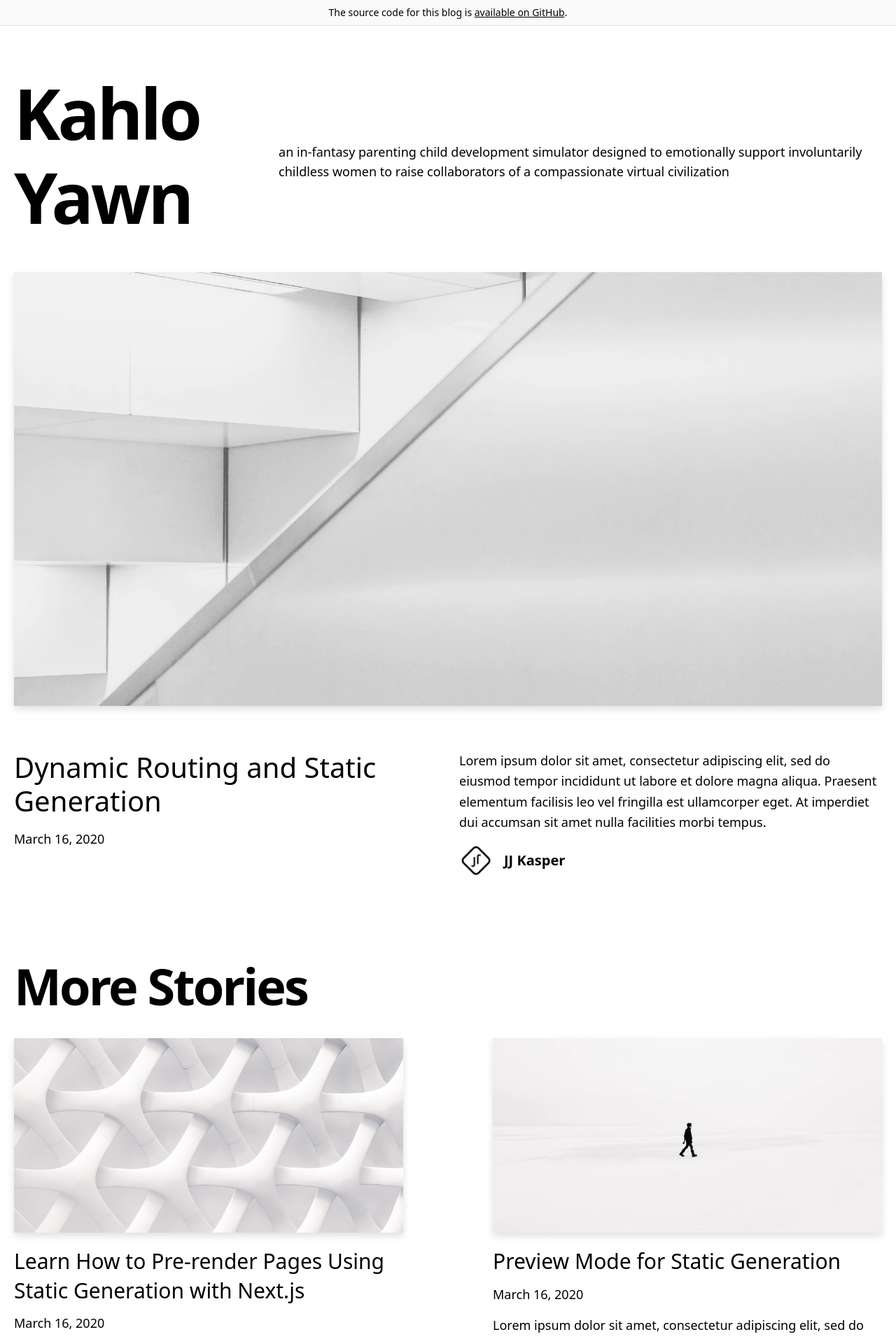
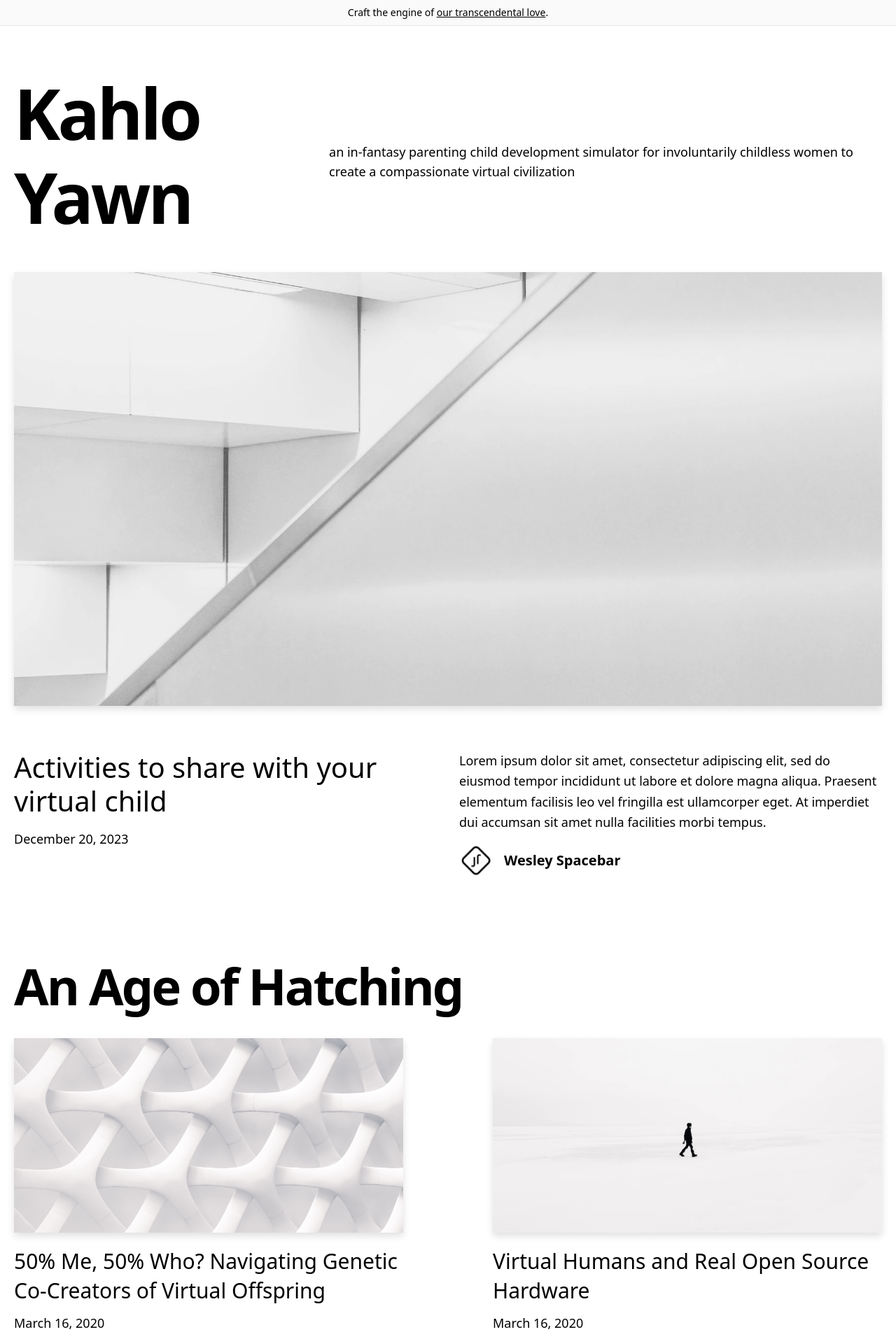
Before and after one commit to Wesxdz/kahlo-yawn, a Next.js app: page / in a window 1280 px wide. Shown: the top 1914 px of the page at 70% size. Built offline with nearby package versions, Linux system fonts and the light colour scheme.

Commit message:
Update bog posts

```diff
--- a/_posts/dynamic-routing.md
+++ b/_posts/dynamic-routing.md
@@ -1,13 +1,13 @@
 ---
-title: 'Dynamic Routing and Static Generation'
+title: 'Activities to share with your virtual child'
 excerpt: 'Lorem ipsum dolor sit amet, consectetur adipiscing elit, sed do eiusmod tempor incididunt ut labore et dolore magna aliqua. Praesent elementum facilisis leo vel fringilla est ullamcorper eget. At imperdiet dui accumsan sit amet nulla facilities morbi tempus.'
 coverImage: '/assets/blog/dynamic-routing/cover.jpg'
-date: '2020-03-16T05:35:07.322Z'
+date: '2023-12-20T05:35:07.322Z'
 author:
-  name: JJ Kasper
+  name: Wesley Spacebar
   picture: '/assets/blog/authors/jj.jpeg'
 ogImage:
-  url: '/assets/blog/dynamic-routing/cover.jpg'
+  url: '/assets/blog/dynamic-routing/girl.jpeg'
 ---
 
 Lorem ipsum dolor sit amet, consectetur adipiscing elit, sed do eiusmod tempor incididunt ut labore et dolore magna aliqua. Praesent elementum facilisis leo vel fringilla est ullamcorper eget. At imperdiet dui accumsan sit amet nulla facilities morbi tempus. Praesent elementum facilisis leo vel fringilla. Congue mauris rhoncus aenean vel. Egestas sed tempus urna et pharetra pharetra massa massa ultricies.
--- a/_posts/hello-world.md
+++ b/_posts/hello-world.md
@@ -1,5 +1,5 @@
 ---
-title: 'Learn How to Pre-render Pages Using Static Generation with Next.js'
+title: '50% Me, 50% Who? Navigating Genetic Co-Creators of Virtual Offspring'
 excerpt: 'Lorem ipsum dolor sit amet, consectetur adipiscing elit, sed do eiusmod tempor incididunt ut labore et dolore magna aliqua. Praesent elementum facilisis leo vel fringilla est ullamcorper eget. At imperdiet dui accumsan sit amet nulla facilities morbi tempus.'
 coverImage: '/assets/blog/hello-world/cover.jpg'
 date: '2020-03-16T05:35:07.322Z'
--- a/_posts/preview.md
+++ b/_posts/preview.md
@@ -1,5 +1,5 @@
 ---
-title: 'Preview Mode for Static Generation'
+title: 'Virtual Humans and Real Open Source Hardware'
 excerpt: 'Lorem ipsum dolor sit amet, consectetur adipiscing elit, sed do eiusmod tempor incididunt ut labore et dolore magna aliqua. Praesent elementum facilisis leo vel fringilla est ullamcorper eget. At imperdiet dui accumsan sit amet nulla facilities morbi tempus.'
 coverImage: '/assets/blog/preview/cover.jpg'
 date: '2020-03-16T05:35:07.322Z'
--- a/components/alert.tsx
+++ b/components/alert.tsx
@@ -29,12 +29,12 @@ const Alert = ({ preview }: Props) => {
             </>
           ) : (
             <>
-              The source code for this blog is{' '}
+              Craft the engine of {' '}
               <a
                 href={`https://github.com/vercel/next.js/tree/canary/examples/${EXAMPLE_PATH}`}
                 className="underline hover:text-blue-600 duration-200 transition-colors"
               >
-                available on GitHub
+                our transcendental love
               </a>
               .
             </>
--- a/components/intro.tsx
+++ b/components/intro.tsx
@@ -7,7 +7,7 @@ const Intro = () => {
         Kahlo Yawn
       </h1>
       <h4 className="text-center md:text-left text-lg mt-5 md:pl-8">
-      an in-fantasy parenting child development simulator designed to emotionally support involuntarily childless women to raise collaborators of a compassionate virtual civilization
+      an in-fantasy parenting child development simulator for involuntarily childless women to create a compassionate virtual civilization
       </h4>
     </section>
   )
--- a/components/more-stories.tsx
+++ b/components/more-stories.tsx
@@ -9,7 +9,7 @@ const MoreStories = ({ posts }: Props) => {
   return (
     <section>
       <h2 className="mb-8 text-5xl md:text-7xl font-bold tracking-tighter leading-tight">
-        More Stories
+        An Age of Hatching
       </h2>
       <div className="grid grid-cols-1 md:grid-cols-2 md:gap-x-16 lg:gap-x-32 gap-y-20 md:gap-y-32 mb-32">
         {posts.map((post) => (
--- a/package.json
+++ b/package.json
@@ -10,7 +10,7 @@
     "classnames": "^2.3.1",
     "date-fns": "^2.28.0",
     "gray-matter": "^4.0.3",
-    "next": "latest",
+    "next": "^14.0.4",
     "react": "^18.2.0",
     "react-dom": "^18.2.0",
     "remark": "^14.0.2",
```
Also changed, not shown: public/assets/blog/dynamic-routing/girl.jpeg (added).
